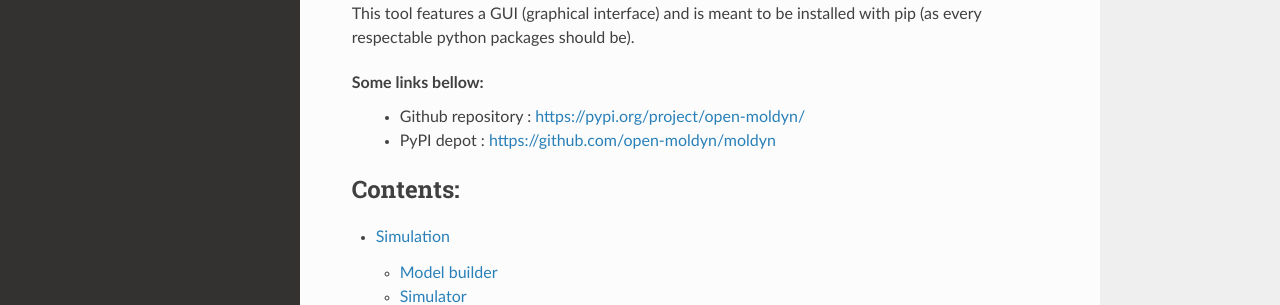
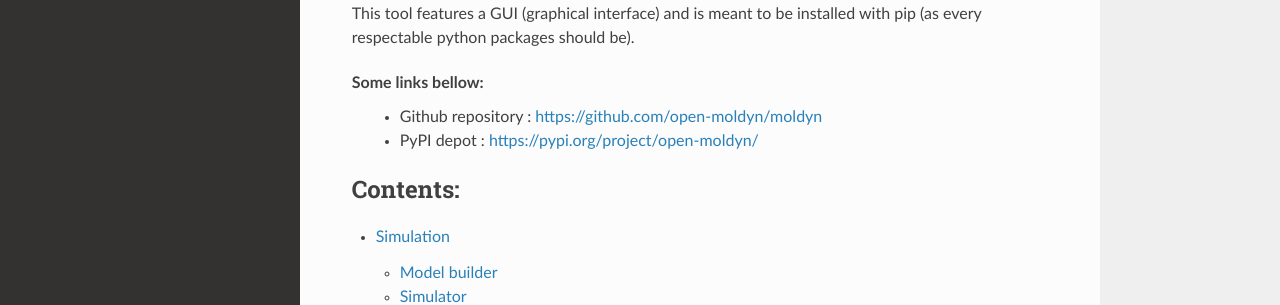
Before and after one commit to open-moldyn/moldyn, a Sphinx documentation site: the page built from docs/index.rst, in a window 1280 px wide and 1319 px high. Shown: the part 291-596 px from the top of the window. Built offline with Sphinx 7.4.7 and the Read the Docs theme 2.0.0, drawn with Linux system fonts in a browser that asks for light colours.

```diff
--- a/docs/index.rst
+++ b/docs/index.rst
@@ -19,8 +19,8 @@ meant to be installed with pip (as every respectable
 python packages should be).
 
 Some links bellow:
- - Github repository : https://pypi.org/project/open-moldyn/
- - PyPI depot : https://github.com/open-moldyn/moldyn
+ - Github repository : https://github.com/open-moldyn/moldyn
+ - PyPI depot : https://pypi.org/project/open-moldyn/
 
 
 .. toctree::
```
